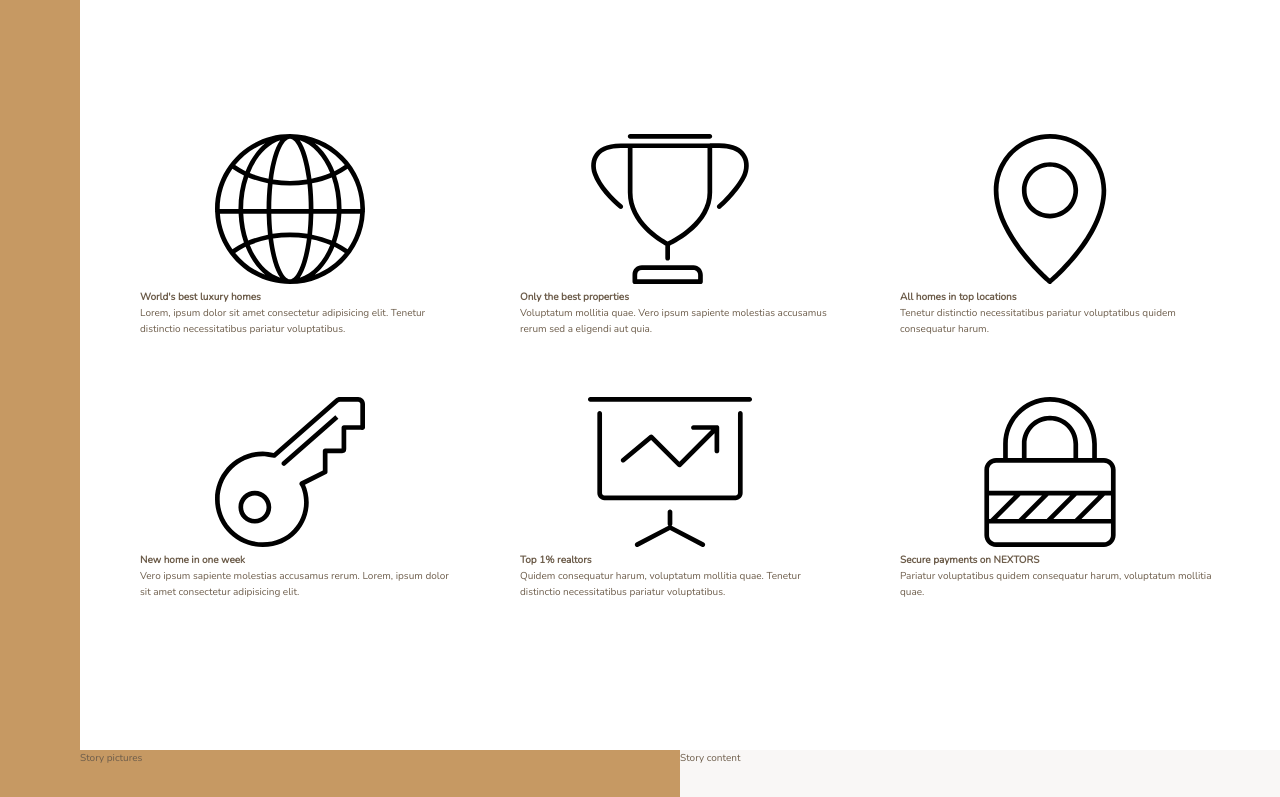
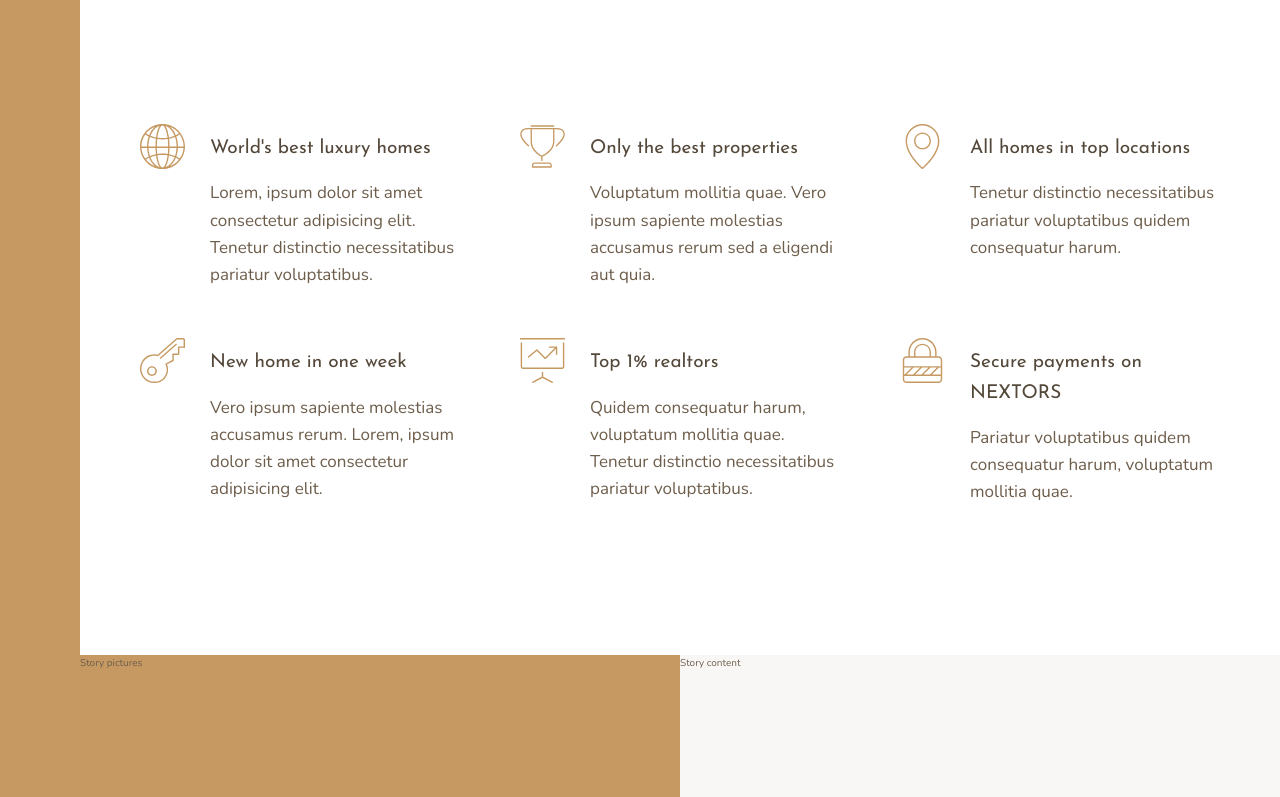
Before and after one commit to jsi-webdev/Nexter_Grid_Project, a website: page index.html in a window 1280 px wide. Shown: the part 656-1453 px from the top of the page. Drawn offline with nearby package versions, Linux system fonts and the light colour scheme.

Commit message:
#4 FEATURE SECTION 2 - SUB GRID LAYOUT(auto-fit responsive layout) / CSS Styling

```diff
--- a/index.html
+++ b/index.html
@@ -23,7 +23,7 @@
         <svg class="feature__icon">
           <use xlink:href="img/sprite.svg#icon-global"></use>
         </svg>
-        <h4 class="heading-4">World's best luxury homes</h4>
+        <h4 class="heading-4 heading-4--dark">World's best luxury homes</h4>
         <p class="feature__text">
           Lorem, ipsum dolor sit amet consectetur adipisicing elit. Tenetur
           distinctio necessitatibus pariatur voluptatibus.
@@ -33,7 +33,7 @@
         <svg class="feature__icon">
           <use xlink:href="img/sprite.svg#icon-trophy"></use>
         </svg>
-        <h4 class="heading-4">Only the best properties</h4>
+        <h4 class="heading-4 heading-4--dark">Only the best properties</h4>
         <p class="feature__text">
           Voluptatum mollitia quae. Vero ipsum sapiente molestias accusamus
           rerum sed a eligendi aut quia.
@@ -43,7 +43,7 @@
         <svg class="feature__icon">
           <use xlink:href="img/sprite.svg#icon-map-pin"></use>
         </svg>
-        <h4 class="heading-4">All homes in top locations</h4>
+        <h4 class="heading-4 heading-4--dark">All homes in top locations</h4>
         <p class="feature__text">
           Tenetur distinctio necessitatibus pariatur voluptatibus quidem
           consequatur harum.
@@ -53,7 +53,7 @@
         <svg class="feature__icon">
           <use xlink:href="img/sprite.svg#icon-key"></use>
         </svg>
-        <h4 class="heading-4">New home in one week</h4>
+        <h4 class="heading-4 heading-4--dark">New home in one week</h4>
         <p class="feature__text">
           Vero ipsum sapiente molestias accusamus rerum. Lorem, ipsum dolor sit
           amet consectetur adipisicing elit.
@@ -63,7 +63,7 @@
         <svg class="feature__icon">
           <use xlink:href="img/sprite.svg#icon-presentation"></use>
         </svg>
-        <h4 class="heading-4">Top 1% realtors</h4>
+        <h4 class="heading-4 heading-4--dark">Top 1% realtors</h4>
         <p class="feature__text">
           Quidem consequatur harum, voluptatum mollitia quae. Tenetur distinctio
           necessitatibus pariatur voluptatibus.
@@ -73,7 +73,7 @@
         <svg class="feature__icon">
           <use xlink:href="img/sprite.svg#icon-lock"></use>
         </svg>
-        <h4 class="heading-4">Secure payments on NEXTORS</h4>
+        <h4 class="heading-4 heading-4--dark">Secure payments on NEXTORS</h4>
         <p class="feature__text">
           Pariatur voluptatibus quidem consequatur harum, voluptatum mollitia
           quae.
--- a/sass/_features.scss
+++ b/sass/_features.scss
@@ -3,6 +3,28 @@
 
   margin: 15rem 0;
   display: grid;
-  grid-template-columns: repeat(3, 1fr);
+  // grid-template-columns: repeat(3, 1fr);
+  grid-template-columns: repeat(auto-fit, minmax(25rem, 1fr));
   grid-gap: 6rem;
+  align-items: start;
 }
+
+.feature {
+  display: grid;
+  grid-template-columns: min-content 1fr;
+  // grid-template-columns: auto | max-content 1fr;
+  grid-row-gap: 1.5rem;
+  grid-column-gap: 2.5em;
+
+  &__icon {
+    fill: $color-primary;
+    width: 4.5rem;
+    height: 4.5rem;
+    grid-row: 1 / span 2; // -1 is valid in explicit grid
+    transform: translateY(-1rem);
+  }
+
+  &__text {
+    font-size: 1.7rem;
+  }
+}
--- a/sass/_typography.scss
+++ b/sass/_typography.scss
@@ -0,0 +1,28 @@
+%heading {
+  font-family: $font-display;
+  font-weight: 400;
+}
+
+.heading-1 {
+  @extend %heading;
+}
+
+.heading-2 {
+  @extend %heading;
+}
+
+.heading-3 {
+  @extend %heading;
+}
+
+.heading-4 {
+  @extend %heading;
+  font-size: 1.9rem;
+
+  &--light {
+    color: $color-grey-light-1;
+  }
+  &--dark {
+    color: $color-grey-dark-1;
+  }
+}
```
Also changed, not shown: css/style.css.
